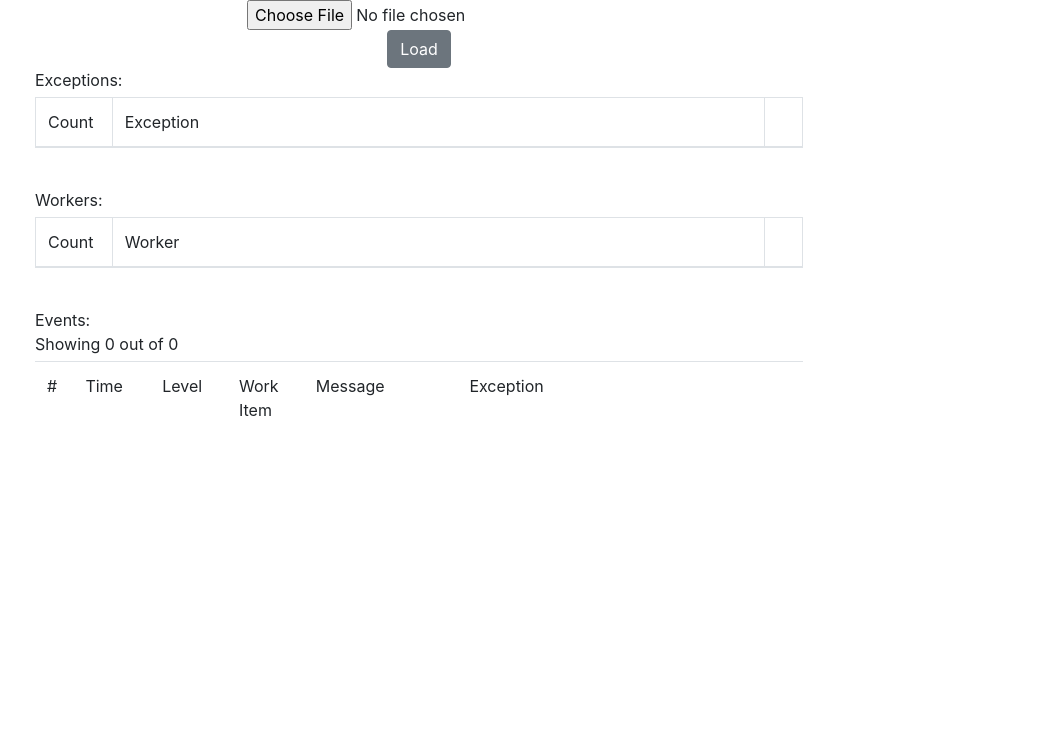
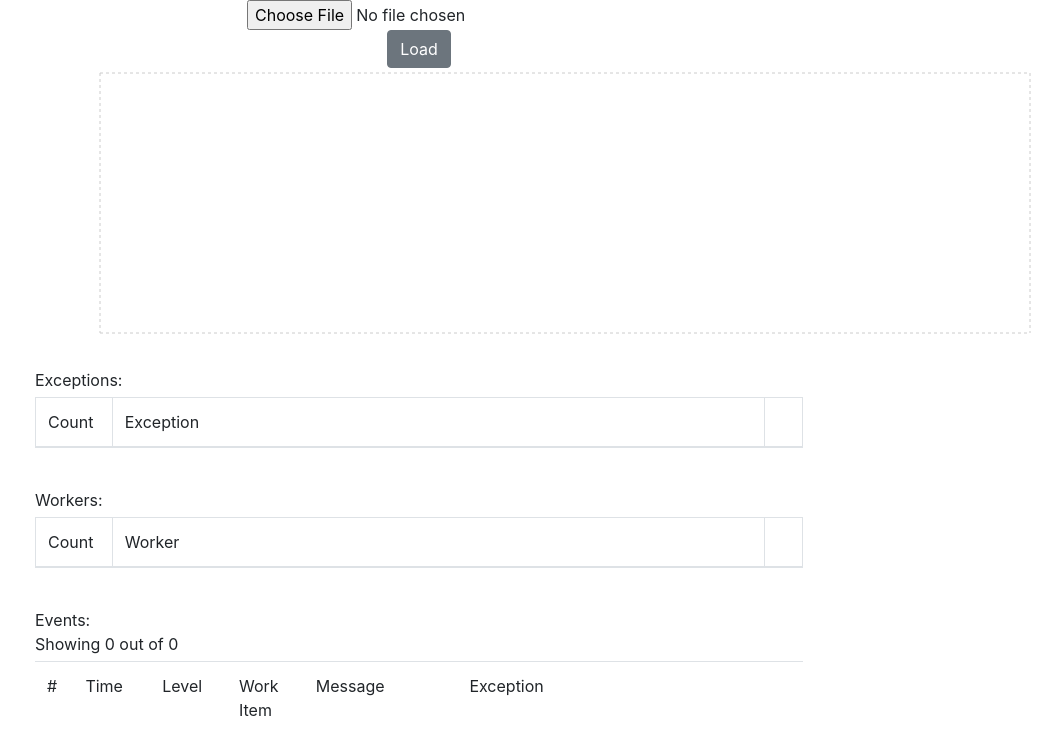
Before and after one commit to sergeiwork/LogReader, a React (Create React App) app: page / in a window 1280 px wide. Shown: the top 754 px of the page, without its empty margins (221-1280 px from the left). Built offline with nearby package versions, Linux system fonts and the light colour scheme.

Commit message:
Add graph

```diff
--- a/src/App.tsx
+++ b/src/App.tsx
@@ -1,6 +1,22 @@
 import React, { createRef, useEffect, useState } from "react";
 import "./App.css";
 import { Button, Input, Spinner, Table } from "reactstrap";
+import {
+  CartesianGrid,
+  Legend,
+  Line,
+  LineChart,
+  Tooltip,
+  XAxis,
+  YAxis,
+} from "recharts";
+import { timeStamp } from "console";
+
+class GraphPoint {
+  public Time: string = "00";
+  public Timestamp: number = 0;
+  [key: string]: number | string;
+}
 
 interface ILogLineProperties {
   SourceContext: string;
@@ -34,6 +50,20 @@ const format = (str: string, obj: any): string => {
   return str;
 };
 
+function CreateGraphPoint(
+  timeStamp: number,
+  time: string,
+  lines: string[]
+): GraphPoint {
+  let result = new GraphPoint();
+  result.Timestamp = timeStamp;
+  result.Time = time;
+  lines.forEach((line) => {
+    result[line] = 0;
+  });
+  return result;
+}
+
 function App() {
   const fileInput = createRef<HTMLInputElement>();
   const [fileLines, setFileLines] = useState<string[]>([]);
@@ -48,6 +78,8 @@ function App() {
   const [filterWorkers, setFilterWorkers] = useState<string[]>([]);
 
   const [viewLogLines, setViewLogLines] = useState<LogLine[]>([]);
+
+  const [graphData, setGraphData] = useState<GraphPoint[]>([]);
 
   useEffect(() => {
     var objects = fileLines
@@ -104,6 +136,34 @@ function App() {
     setLoading(false);
   }, [logLines, filterExceptions, filterWorkers]);
 
+  useEffect(() => {
+    const newGraph = new Array<GraphPoint>();
+    let newPoint = new GraphPoint();
+    for (let log of viewLogLines) {
+      let worker = (log.Properties?.WorkerName ?? "General") + " " + log.Level;
+      let time =
+        log.Timestamp.getHours() +
+        ":" +
+        (Math.floor(log.Timestamp.getMinutes() / 10) * 10 + "").padStart(
+          2,
+          "0"
+        );
+      if (time !== newPoint.Time) {
+        if (newPoint.Time !== "") {
+          newGraph.push(newPoint);
+        }
+        newPoint = CreateGraphPoint(
+          log.Timestamp.getTime(),
+          time,
+          filterWorkers
+        );
+      }
+      let current = newPoint[worker] as number;
+      newPoint[worker] = (isNaN(current) ? 0 : current) + 1;
+    }
+    setGraphData(newGraph);
+  }, [viewLogLines]);
+
   const loadFile = (event: React.MouseEvent<HTMLButtonElement, MouseEvent>) => {
     const reader = new FileReader();
     reader.addEventListener("load", (event) => {
@@ -125,6 +185,21 @@ function App() {
         <Spinner color="info" />
       ) : (
         <div style={{ width: "100%" }}>
+          <LineChart data={graphData} height={300} width={1000}>
+            <CartesianGrid strokeDasharray="3 3" />
+            <XAxis dataKey="Time" />
+            <YAxis />
+            <Tooltip />
+            <Legend />
+            {Array.from(workers.keys()).map((w) => (
+              <Line
+                type="monotone"
+                dataKey={w}
+                stroke={"#" + Math.floor(Math.random() * 16777215).toString(16)}
+                key={w}
+              />
+            ))}
+          </LineChart>
           Exceptions:
           <Table striped bordered>
             <thead>
```
